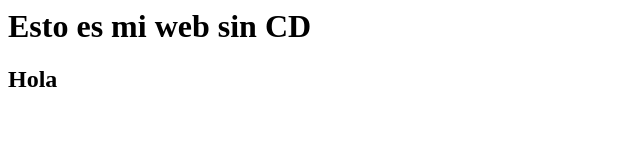
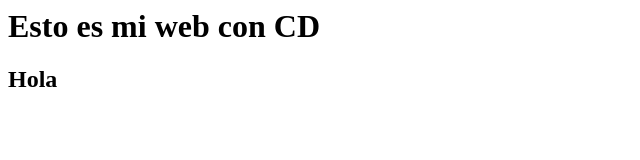
Before and after one commit to AMRayoub97/webdaw, a plain HTML site: page index.html in a window 1280 px wide. Shown: the full height of the page, 0-640 px from the left. Drawn offline with Linux system fonts and the light colour scheme.

Commit message:
funciona

```diff
--- a/index.html
+++ b/index.html
@@ -1,3 +1,3 @@
-<h1>Esto es mi web sin CD</h1>
+<h1>Esto es mi web con CD</h1>
 
 <h2>Hola</h2>
```
